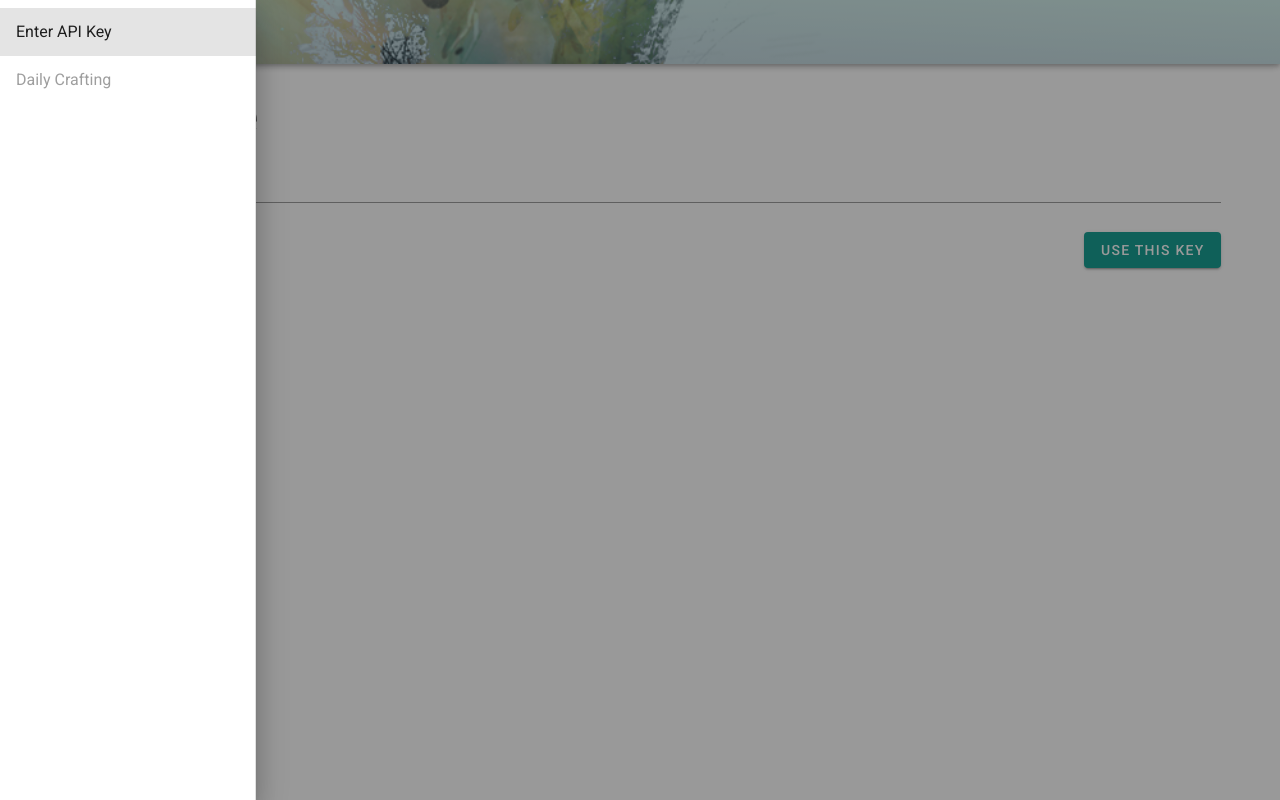
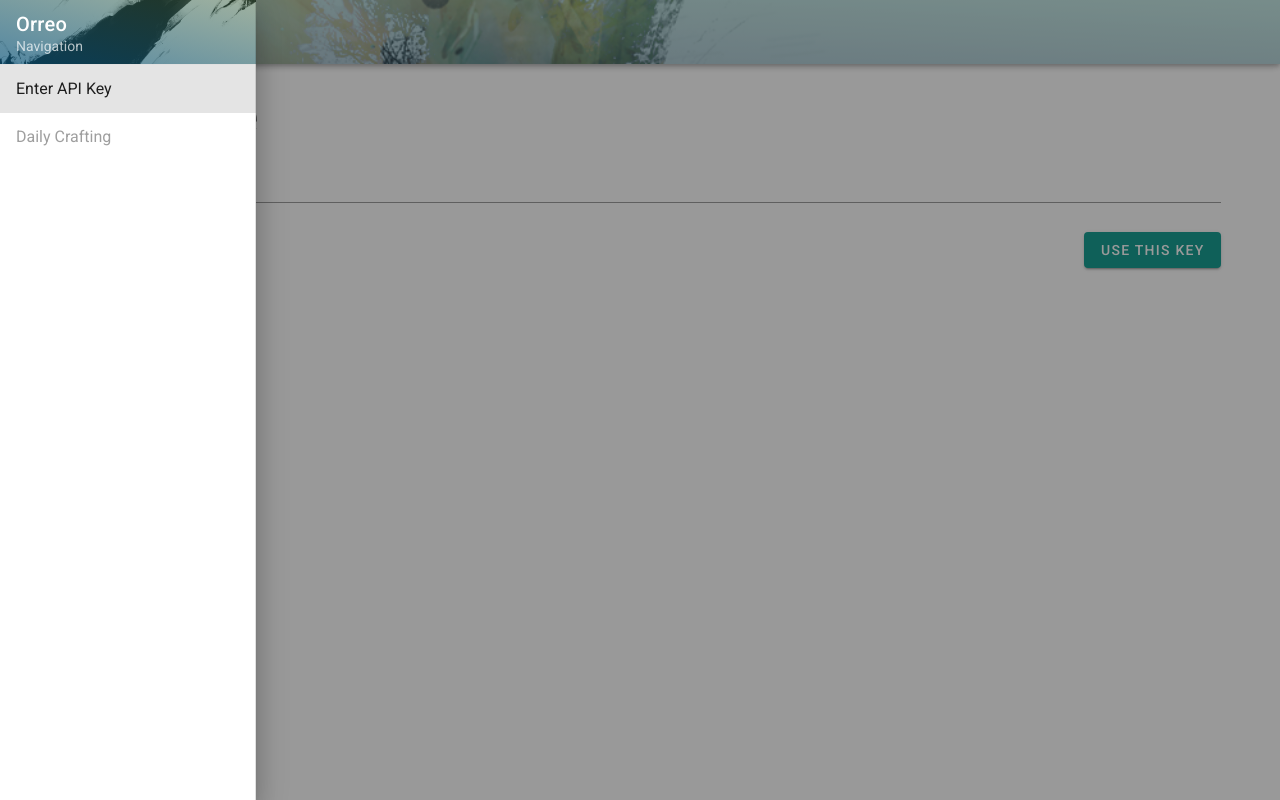
Before and after one commit to josephaacorrales/Orreo, a Vue app: page / in a window 1280 px wide. Both pictures are taken after a click on the button 28 px from the left and 32 px from the top of the page. Built offline with nearby package versions, Linux system fonts and the light colour scheme.

Commit message:
Added Header to NavigationDrawer.  Added item Icons and descriptions to CraftingItems

```diff
--- a/src/App.vue
+++ b/src/App.vue
@@ -1,5 +1,6 @@
 <template>
   <v-app id="app">
+    <!-- App Bar -->
     <v-app-bar
       dark
       app
@@ -9,7 +10,7 @@
       <template v-slot:img="{ props }">
         <v-img
           v-bind="props"
-          gradient="to top right, rgba(19,84,122,.3), rgba(128,208,199,.4)"
+          gradient="to top right, rgba(19,84,122,.4), rgba(128,208,199,.5)"
         />
       </template>
       <v-app-bar-nav-icon
@@ -17,23 +18,44 @@
       />
       <v-toolbar-title>Orreo</v-toolbar-title>
     </v-app-bar>
+    <!-- Navigation Drawer -->
     <v-navigation-drawer
       absolute
       v-model="drawer"
       temporary
     >
-      <v-list>
+      <v-list subheader>
+        <v-img
+          src="..\src\assets\images\GW2_Official\pattern5.jpg"
+          gradient="to top right, rgba(10,84,122,.7), rgba(64,100,64,.5)"
+          height="64px"
+        >
+          <v-list-item dark>
+            <v-list-item-content>
+              <v-list-item-title class="text-h6">
+                Orreo
+              </v-list-item-title>
+              <v-list-item-subtitle>
+                Navigation
+              </v-list-item-subtitle>
+            </v-list-item-content>
+          </v-list-item>
+        </v-img>
+        <v-divider />
         <v-list-item to="/">
           <v-list-item-title>Enter API Key</v-list-item-title>
         </v-list-item>
-        <v-list-item :disabled="!authenticated" to="/daily-crafting">
+        <v-list-item
+          :disabled="!authenticated"
+          to="/daily-crafting"
+        >
           <v-list-item-title>Daily Crafting</v-list-item-title>
         </v-list-item>
       </v-list>
     </v-navigation-drawer>
     <v-main>
       <v-container>
-        <router-view/>
+        <router-view />
       </v-container>
     </v-main>
   </v-app>
@@ -52,3 +74,9 @@ export default {
   }
 }
 </script>
+
+<style scoped>
+#nav-drawer-header {
+  background-image: url('assets/images/GW2_Official/pattern4.jpg') !important;
+}
+</style>
--- a/src/components/CraftingItem.vue
+++ b/src/components/CraftingItem.vue
@@ -1,7 +1,14 @@
 <template>
   <v-list-item>
-    <v-list-item-content v-if="itemObject">
-      <v-list-item-title>{{ itemObject.name }}</v-list-item-title>
+    <v-list-item-avatar>
+      <v-img
+        v-if="itemData"
+        :src="itemData.icon"
+      />
+    </v-list-item-avatar>
+    <v-list-item-content v-if="itemData">
+      <v-list-item-title>{{ itemData.name }}</v-list-item-title>
+      <v-list-item-subtitle>{{ itemData.description }}</v-list-item-subtitle>
     </v-list-item-content>
     <v-list-item-content v-else>
       <v-list-item-title>Something is wrong with this item.</v-list-item-title>
@@ -19,7 +26,7 @@ export default {
     }
   },
   computed: {
-    itemObject () {
+    itemData () {
       return this.$store.getters.dailyCraftingItems.find(item => item.id === craftingItemIds[this.item])
     }
   }
--- a/src/views/DailyCrafting.vue
+++ b/src/views/DailyCrafting.vue
@@ -5,20 +5,17 @@
     >
       Daily Crafting
     </h3>
-    <div class="mt-4">
     <v-list>
-        <v-list-item-group v-if="notCrafted.length">
+      <v-list-item-group>
         <v-subheader>Need to Craft</v-subheader>
-          <v-divider />
+        <v-divider class="mb-2" />
         <crafting-item
           v-for="item in notCrafted"
           :key="item"
           :item="item"
         />
-        </v-list-item-group>
-        <v-list-item-group v-if="crafted.length">
-          <v-subheader>Crafted</v-subheader>
-          <v-divider />
+        <v-subheader class="mt-2">Crafted</v-subheader>
+        <v-divider class="mb-2" />
         <crafting-item
           v-for="item in crafted"
           :key="item"
@@ -26,7 +23,6 @@
         />
       </v-list-item-group>
     </v-list>
-    </div>
   </div>
 </template>
 
```
Lines whose indentation alone changed are shown as unchanged.
